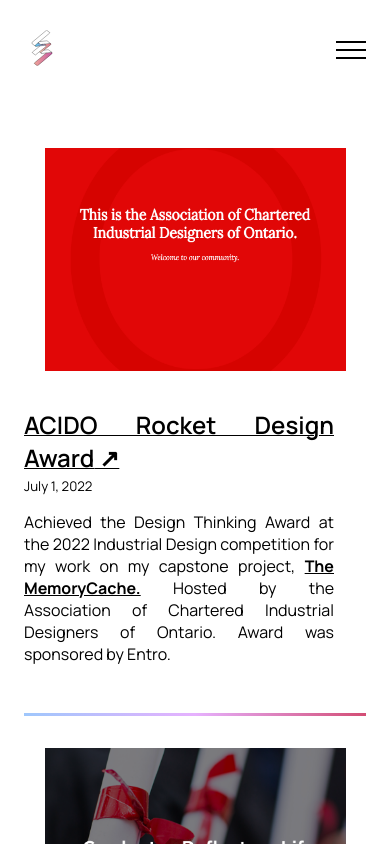
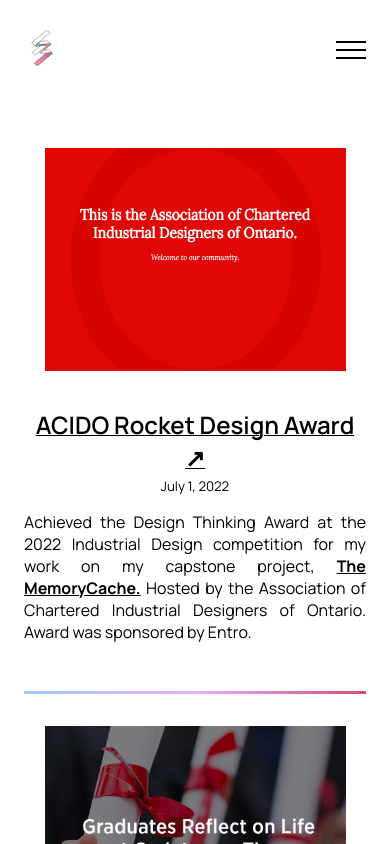
Before and after one commit to Elimists/sash-portfolio, a Next.js app: page /featured in a window 390 px wide. Shown: the top 844 px of the page. Built offline with nearby package versions, Linux system fonts and the light colour scheme.

Commit message:
Changed styling for mobile to better reflect figma

```diff
--- a/components/pages/featured/FeaturedComponent.js
+++ b/components/pages/featured/FeaturedComponent.js
@@ -95,7 +95,7 @@ const FractionalComponent = ({featured}) => {
                 <h5>{featured.date}</h5>
                 {featured.description}
             </div>
-            <div>
+            <div className={styles.image_div}>
                 <Image
                     src={featured.image}
                     height={223}
--- a/styles/components/FeaturedComponent.module.css
+++ b/styles/components/FeaturedComponent.module.css
@@ -7,7 +7,6 @@
 .text_div{
     max-width: 610px;
     padding-right: 2rem;
-    text-align: justify;
 }
 
 .text_div > h1{
@@ -17,11 +16,18 @@
     margin-bottom: 0.2rem;
     text-decoration-line: underline;
     text-decoration-thickness: 0.1px;
+    display: flex;
+    align-items: center;
+    justify-content: center;
 }
 
 .text_div > h5{
     margin: 0;
     font-weight: 400;
+}
+
+.text_div > p {
+    text-align: justify;
 }
 
 .colorful_bottom_bar{
@@ -35,6 +41,7 @@
 @media (max-width: 1000px){
     .text_div{
         max-width: 430px;
+        padding-right: 0;
     }
 }
 
@@ -44,11 +51,14 @@
         flex-direction: column-reverse;
         justify-content: center;
         align-items: center;
+        text-align: center;
     }
 
     .text_div{
         max-width: 610px;
         margin-top: 2rem;
-        text-align: justify;
+        align-items: center;
+        justify-content: center;
     }
+
 }
```
Lines whose indentation alone changed are shown as unchanged.
